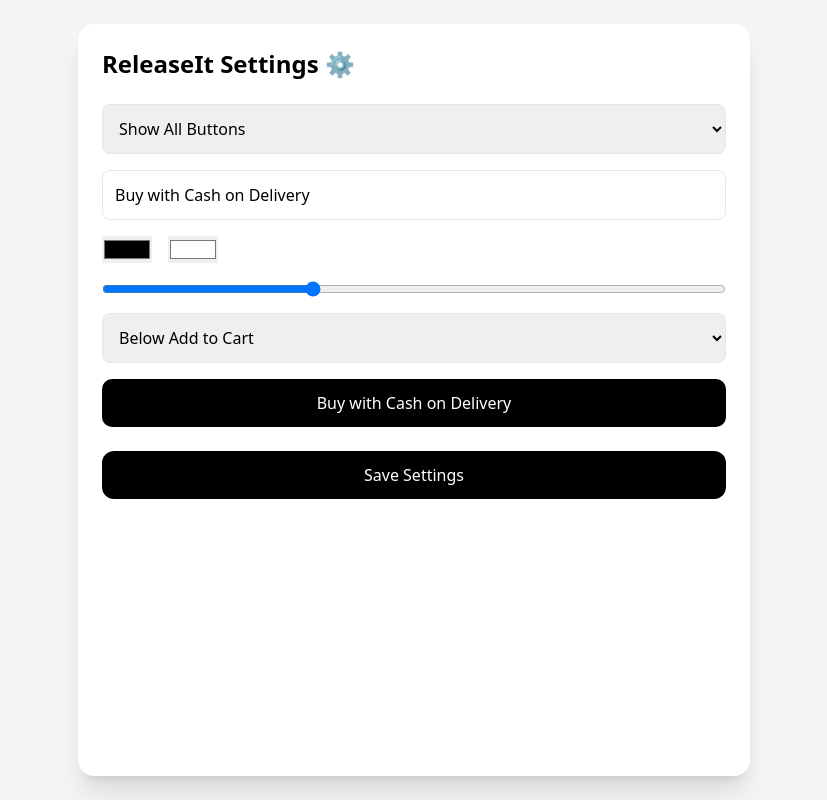
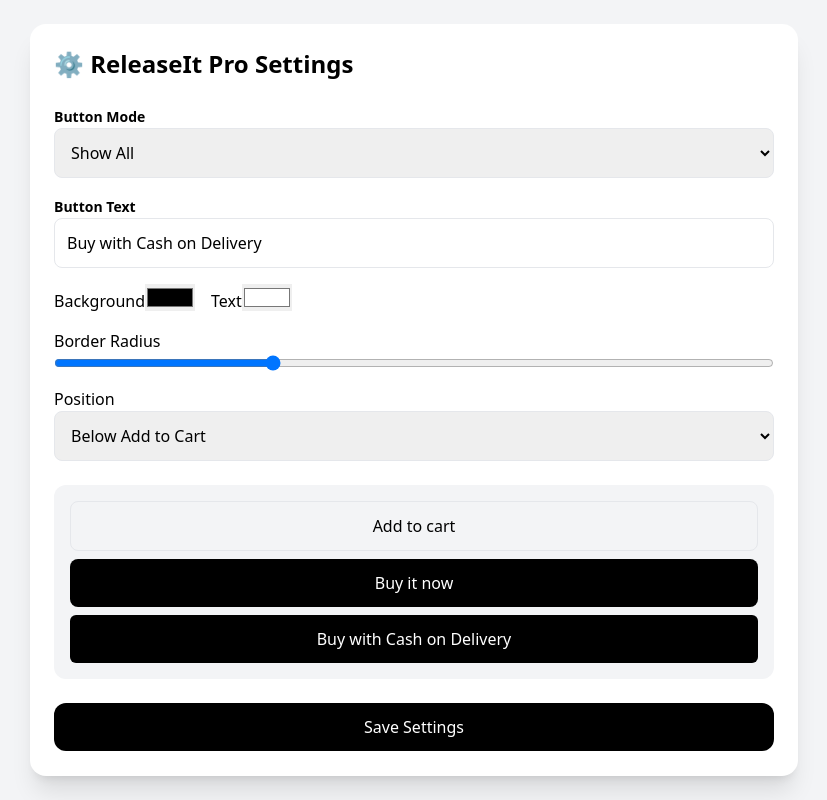
Before and after one commit to HamzaKing47/releaseit-frontend, a React app: page /admin in a window 1280 px wide. Shown: the whole page, without its empty margins (226-1053 px from the left). Built offline with nearby package versions, Linux system fonts and the light colour scheme; no server answers; the HTML template or start-up script is replaced by a standard one.

Commit message:
fix oauth routes

```diff
--- a/src/Admin.jsx
+++ b/src/Admin.jsx
@@ -1,6 +1,6 @@
 import { useEffect, useState } from "react";
 
-function Admin() {
+export default function Admin() {
   const params = new URLSearchParams(window.location.search);
   const shop = params.get("shop");
 
@@ -9,7 +9,7 @@ function Admin() {
     buttonText: "Buy with Cash on Delivery",
     bgColor: "#000000",
     textColor: "#ffffff",
-    borderRadius: 10,
+    borderRadius: 6,
     position: "below",
   });
 
@@ -36,32 +36,36 @@ function Admin() {
 
   return (
     <div className="min-h-screen bg-gray-100 flex justify-center p-6">
-      <div className="bg-white rounded-2xl shadow-xl w-full max-w-2xl p-6">
-        <h1 className="text-2xl font-bold mb-6">ReleaseIt Settings ⚙️</h1>
+      <div className="bg-white rounded-2xl shadow-xl w-full max-w-3xl p-6">
+        <h1 className="text-2xl font-bold mb-6">⚙️ ReleaseIt Pro Settings</h1>
 
         {/* MODE */}
+        <label className="text-sm font-semibold">Button Mode</label>
         <select
           value={settings.mode}
           onChange={(e) => setSettings({ ...settings, mode: e.target.value })}
           className="w-full p-3 mb-4 border rounded-lg"
         >
-          <option value="both">Show All Buttons</option>
+          <option value="both">Show All</option>
           <option value="replace">Replace Add to Cart</option>
-          <option value="cod_only">Only COD Button</option>
+          <option value="replace_buy_now">Replace Buy Now</option>
+          <option value="cod_only">Only COD</option>
         </select>
 
         {/* TEXT */}
+        <label className="text-sm font-semibold">Button Text</label>
         <input
           value={settings.buttonText}
           onChange={(e) =>
             setSettings({ ...settings, buttonText: e.target.value })
           }
           className="w-full p-3 mb-4 border rounded-lg"
-          placeholder="Button Text"
         />
 
         {/* COLORS */}
         <div className="flex gap-4 mb-4">
+          <div>
+            <label>Background</label>
             <input
               type="color"
               value={settings.bgColor}
@@ -69,6 +73,10 @@ function Admin() {
                 setSettings({ ...settings, bgColor: e.target.value })
               }
             />
+          </div>
+
+          <div>
+            <label>Text</label>
             <input
               type="color"
               value={settings.textColor}
@@ -77,32 +85,48 @@ function Admin() {
               }
             />
           </div>
+        </div>
 
         {/* RADIUS */}
+        <label>Border Radius</label>
         <input
           type="range"
           min="0"
-          max="30"
+          max="20"
           value={settings.borderRadius}
           onChange={(e) =>
-            setSettings({ ...settings, borderRadius: e.target.value })
+            setSettings({
+              ...settings,
+              borderRadius: Number(e.target.value),
+            })
           }
           className="w-full mb-4"
         />
 
         {/* POSITION */}
+        <label>Position</label>
         <select
           value={settings.position}
           onChange={(e) =>
             setSettings({ ...settings, position: e.target.value })
           }
-          className="w-full p-3 mb-4 border rounded-lg"
+          className="w-full p-3 mb-6 border rounded-lg"
         >
           <option value="below">Below Add to Cart</option>
           <option value="above">Above Add to Cart</option>
+          <option value="below_buy_now">Below Buy Now</option>
         </select>
 
-        {/* PREVIEW */}
+        {/* LIVE PREVIEW */}
+        <div className="bg-gray-100 p-4 rounded-xl mb-6">
+          <button className="w-full border p-3 mb-2 rounded-lg">
+            Add to cart
+          </button>
+
+          <button className="w-full bg-black text-white p-3 mb-2 rounded-lg">
+            Buy it now
+          </button>
+
           <button
             style={{
               background: settings.bgColor,
@@ -114,10 +138,11 @@ function Admin() {
           >
             {settings.buttonText}
           </button>
+        </div>
 
         <button
           onClick={save}
-          className="mt-6 w-full bg-black text-white p-3 rounded-xl"
+          className="w-full bg-black text-white p-3 rounded-xl"
         >
           Save Settings
         </button>
@@ -125,5 +150,3 @@ function Admin() {
     </div>
   );
 }
-
-export default Admin;
```
Also changed, not shown: public/inject.js (+23 -32 lines). Lines whose indentation alone changed are shown as unchanged.
